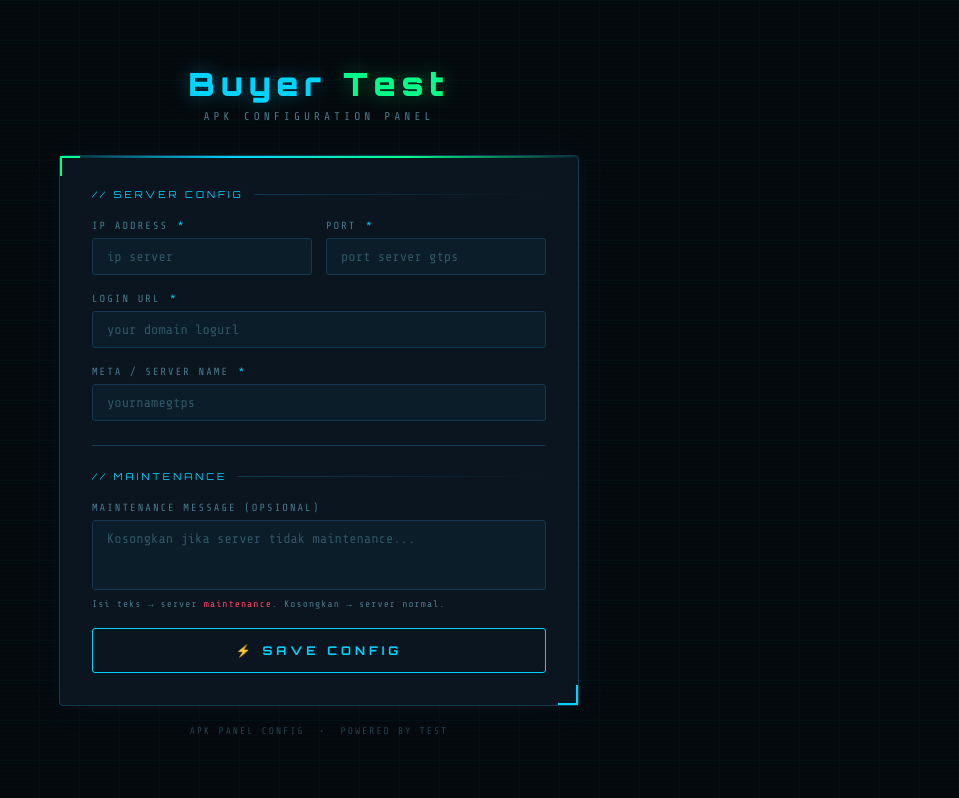
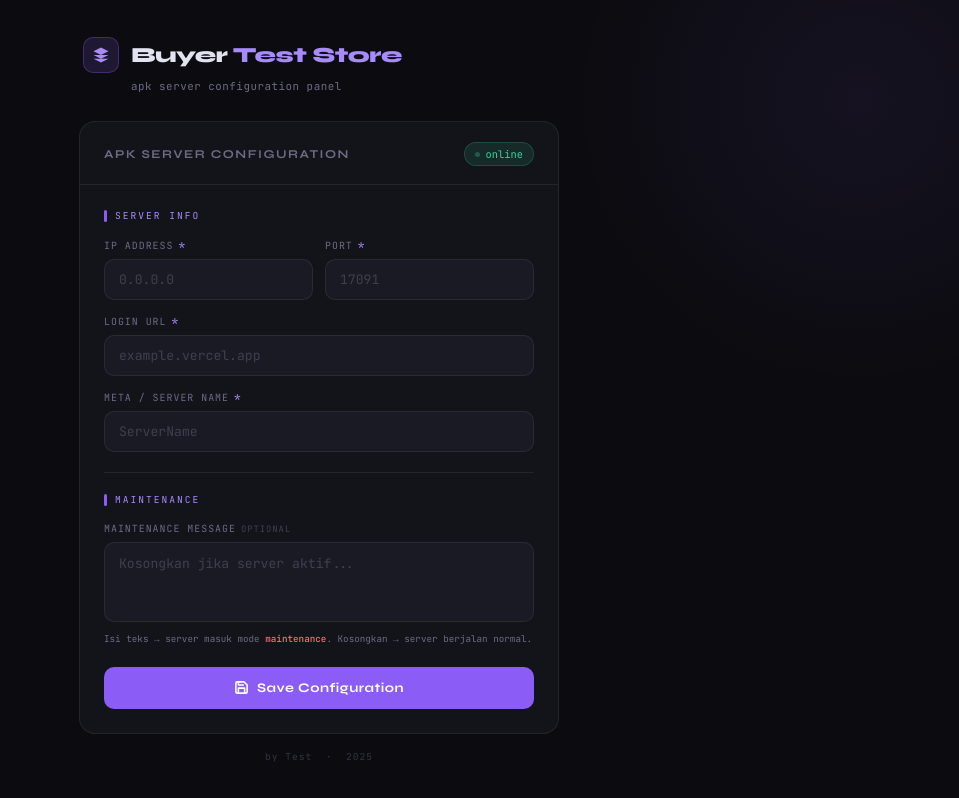
Before and after one commit to pencte/apktps, a website: page panel.html in a window 1280 px wide. Shown: the whole page, without its empty margins (321-1280 px from the left). Drawn offline with nearby package versions, Linux system fonts and the light colour scheme; no server answers.

Commit message:
Add files via upload

```diff
--- a/config.json
+++ b/config.json
@@ -1,6 +1,6 @@
 {
   "server": "139.99.72.27",
-  "port": "55000",
+  "port": "17091",
   "loginurl": "vobg.vercel.app",
   "meta": "XinPS",
   "maint": ""
--- a/panel.html
+++ b/panel.html
@@ -3,20 +3,25 @@
 <head>
   <meta charset="UTF-8" />
   <meta name="viewport" content="width=device-width, initial-scale=1.0"/>
-  <title>GTPS Panel</title>
-  <link href="https://fonts.googleapis.com/css2?family=Orbitron:wght@400;700;900&family=Share+Tech+Mono&display=swap" rel="stylesheet"/>
+  <title>Buyer Test Store — Panel</title>
+  <link href="https://fonts.googleapis.com/css2?family=Syne:wght@400;600;700;800&family=JetBrains+Mono:wght@400;500&display=swap" rel="stylesheet"/>
   <style>
     :root {
-      --bg:        #050a0e;
-      --surface:   #0a1520;
-      --border:    #0f3a52;
-      --accent:    #00d4ff;
-      --accent2:   #00ff88;
-      --danger:    #ff4466;
-      --text:      #c8e8f0;
-      --muted:     #4a7a8a;
-      --glow:      0 0 20px rgba(0,212,255,0.35);
-      --glow2:     0 0 20px rgba(0,255,136,0.35);
+      --bg: #0c0c10;
+      --surface: #13131a;
+      --surface2: #1a1a24;
+      --border: rgba(255,255,255,0.07);
+      --border-active: rgba(139,92,246,0.6);
+      --accent: #8b5cf6;
+      --accent-light: #a78bfa;
+      --accent-dim: rgba(139,92,246,0.15);
+      --green: #34d399;
+      --green-dim: rgba(52,211,153,0.12);
+      --red: #f87171;
+      --red-dim: rgba(248,113,113,0.12);
+      --text: #e2e2f0;
+      --text-muted: #6b6b85;
+      --text-dim: #9595b0;
     }
 
     *, *::before, *::after { box-sizing: border-box; margin: 0; padding: 0; }
@@ -24,40 +29,37 @@
     body {
       background: var(--bg);
       color: var(--text);
-      font-family: 'Share Tech Mono', monospace;
+      font-family: 'Syne', sans-serif;
       min-height: 100vh;
       display: flex;
       align-items: center;
       justify-content: center;
-      padding: 20px;
-      overflow-x: hidden;
+      padding: 24px;
     }
 
-    /* Grid bg */
+    /* Ambient glow background */
     body::before {
       content: '';
       position: fixed;
-      inset: 0;
-      background-image:
-        linear-gradient(rgba(0,212,255,0.03) 1px, transparent 1px),
-        linear-gradient(90deg, rgba(0,212,255,0.03) 1px, transparent 1px);
-      background-size: 40px 40px;
+      width: 600px;
+      height: 600px;
+      border-radius: 50%;
+      background: radial-gradient(circle, rgba(139,92,246,0.08) 0%, transparent 70%);
+      top: -200px;
+      right: -200px;
       pointer-events: none;
       z-index: 0;
     }
 
-    /* Scanline */
     body::after {
       content: '';
       position: fixed;
-      inset: 0;
-      background: repeating-linear-gradient(
-        0deg,
-        transparent,
-        transparent 2px,
-        rgba(0,0,0,0.08) 2px,
-        rgba(0,0,0,0.08) 4px
-      );
+      width: 400px;
+      height: 400px;
+      border-radius: 50%;
+      background: radial-gradient(circle, rgba(52,211,153,0.05) 0%, transparent 70%);
+      bottom: -100px;
+      left: -100px;
       pointer-events: none;
       z-index: 0;
     }
@@ -66,361 +68,416 @@
       position: relative;
       z-index: 1;
       width: 100%;
-      max-width: 520px;
+      max-width: 480px;
     }
 
     /* Header */
     .header {
-      text-align: center;
-      margin-bottom: 32px;
+      margin-bottom: 28px;
+      padding: 0 4px;
     }
 
-    .logo {
-      font-family: 'Orbitron', sans-serif;
-      font-weight: 900;
-      font-size: 2rem;
-      letter-spacing: 6px;
-      color: var(--accent);
-      text-shadow: var(--glow);
-      animation: flicker 4s infinite;
+    .brand-row {
+      display: flex;
+      align-items: center;
+      gap: 12px;
+      margin-bottom: 6px;
     }
 
-    .logo span { color: var(--accent2); text-shadow: var(--glow2); }
-
-    .subtitle {
-      font-size: 0.7rem;
-      letter-spacing: 4px;
-      color: var(--muted);
-      margin-top: 6px;
-      text-transform: uppercase;
+    .brand-icon {
+      width: 36px;
+      height: 36px;
+      background: var(--accent-dim);
+      border: 1px solid rgba(139,92,246,0.3);
+      border-radius: 10px;
+      display: flex;
+      align-items: center;
+      justify-content: center;
     }
 
-    @keyframes flicker {
-      0%, 95%, 100% { opacity: 1; }
-      96% { opacity: 0.8; }
-      97% { opacity: 1; }
-      98% { opacity: 0.6; }
-      99% { opacity: 1; }
+    .brand-icon svg {
+      width: 18px;
+      height: 18px;
+      fill: var(--accent-light);
+    }
+
+    .brand-name {
+      font-size: 1.35rem;
+      font-weight: 800;
+      letter-spacing: -0.5px;
+      color: var(--text);
+    }
+
+    .brand-name span {
+      color: var(--accent-light);
+    }
+
+    .brand-sub {
+      font-family: 'JetBrains Mono', monospace;
+      font-size: 0.68rem;
+      color: var(--text-muted);
+      letter-spacing: 0.5px;
+      padding-left: 48px;
     }
 
     /* Card */
     .card {
       background: var(--surface);
       border: 1px solid var(--border);
-      border-radius: 4px;
-      padding: 32px;
-      position: relative;
-      box-shadow: 0 0 40px rgba(0,212,255,0.05), inset 0 1px 0 rgba(0,212,255,0.1);
+      border-radius: 16px;
+      overflow: hidden;
     }
 
-    .card::before {
-      content: '';
-      position: absolute;
-      top: 0; left: 0; right: 0;
-      height: 2px;
-      background: linear-gradient(90deg, transparent, var(--accent), var(--accent2), transparent);
+    .card-header {
+      padding: 20px 24px 18px;
+      border-bottom: 1px solid var(--border);
+      display: flex;
+      align-items: center;
+      justify-content: space-between;
     }
 
-    /* Corner decorations */
-    .card::after {
-      content: '';
-      position: absolute;
-      bottom: 0; right: 0;
-      width: 20px; height: 20px;
-      border-bottom: 2px solid var(--accent);
-      border-right: 2px solid var(--accent);
+    .card-title {
+      font-size: 0.75rem;
+      font-weight: 700;
+      letter-spacing: 1.5px;
+      text-transform: uppercase;
+      color: var(--text-muted);
     }
 
-    .corner-tl {
-      position: absolute;
-      top: 0; left: 0;
-      width: 20px; height: 20px;
-      border-top: 2px solid var(--accent2);
-      border-left: 2px solid var(--accent2);
+    .status-badge {
+      display: flex;
+      align-items: center;
+      gap: 6px;
+      font-family: 'JetBrains Mono', monospace;
+      font-size: 0.65rem;
+      color: var(--green);
+      background: var(--green-dim);
+      border: 1px solid rgba(52,211,153,0.2);
+      padding: 4px 10px;
+      border-radius: 20px;
     }
 
-    /* Section label */
-    .section-label {
-      font-family: 'Orbitron', sans-serif;
+    .status-dot {
+      width: 5px;
+      height: 5px;
+      background: var(--green);
+      border-radius: 50%;
+      animation: blink 2s infinite;
+    }
+
+    @keyframes blink {
+      0%, 100% { opacity: 1; }
+      50% { opacity: 0.3; }
+    }
+
+    .card-body {
+      padding: 24px;
+    }
+
+    /* Section */
+    .section-title {
+      font-family: 'JetBrains Mono', monospace;
       font-size: 0.6rem;
-      letter-spacing: 3px;
-      color: var(--accent);
+      letter-spacing: 2px;
       text-transform: uppercase;
-      margin-bottom: 20px;
+      color: var(--accent-light);
+      margin-bottom: 16px;
       display: flex;
       align-items: center;
-      gap: 10px;
+      gap: 8px;
     }
 
-    .section-label::after {
+    .section-title::before {
       content: '';
-      flex: 1;
-      height: 1px;
-      background: linear-gradient(90deg, var(--border), transparent);
+      width: 3px;
+      height: 12px;
+      background: var(--accent);
+      border-radius: 2px;
+      flex-shrink: 0;
     }
 
-    /* Form fields */
-    .field {
-      margin-bottom: 18px;
+    /* Grid */
+    .grid-2 {
+      display: grid;
+      grid-template-columns: 1fr 1fr;
+      gap: 12px;
     }
 
+    /* Field */
+    .field {
+      margin-bottom: 14px;
+    }
+
+    .field:last-child { margin-bottom: 0; }
+
     .field label {
-      display: block;
-      font-size: 0.65rem;
-      letter-spacing: 2px;
-      color: var(--muted);
+      display: flex;
+      align-items: center;
+      gap: 5px;
+      font-family: 'JetBrains Mono', monospace;
+      font-size: 0.62rem;
+      letter-spacing: 1px;
       text-transform: uppercase;
-      margin-bottom: 6px;
+      color: var(--text-muted);
+      margin-bottom: 7px;
     }
 
     .field label .req {
-      color: var(--accent);
-      margin-left: 2px;
+      color: var(--accent-light);
+      font-size: 0.7rem;
     }
 
-    .input-wrap {
-      position: relative;
-      display: flex;
-      align-items: center;
-    }
-
-    .input-prefix {
-      position: absolute;
-      left: 12px;
-      font-size: 0.75rem;
-      color: var(--accent);
-      pointer-events: none;
+    .field label .opt {
+      color: var(--text-muted);
+      opacity: 0.5;
+      font-size: 0.55rem;
     }
 
     input, textarea {
       width: 100%;
-      background: rgba(0,212,255,0.04);
+      background: var(--surface2);
       border: 1px solid var(--border);
-      border-radius: 3px;
-      color: var(--accent2);
-      font-family: 'Share Tech Mono', monospace;
-      font-size: 0.85rem;
-      padding: 10px 14px;
+      border-radius: 10px;
+      color: var(--text);
+      font-family: 'JetBrains Mono', monospace;
+      font-size: 0.82rem;
+      padding: 11px 14px;
       outline: none;
-      transition: border-color 0.2s, box-shadow 0.2s, background 0.2s;
+      transition: border-color 0.2s, background 0.2s, box-shadow 0.2s;
+      -webkit-appearance: none;
     }
 
-    input.has-prefix { padding-left: 28px; }
+    input::placeholder, textarea::placeholder {
+      color: var(--text-muted);
+      opacity: 0.45;
+    }
 
     input:focus, textarea:focus {
-      border-color: var(--accent);
-      background: rgba(0,212,255,0.08);
-      box-shadow: 0 0 12px rgba(0,212,255,0.15);
+      border-color: var(--border-active);
+      background: rgba(139,92,246,0.05);
+      box-shadow: 0 0 0 3px rgba(139,92,246,0.1);
     }
-
-    input::placeholder, textarea::placeholder { color: var(--muted); opacity: 0.6; }
 
     textarea {
       resize: none;
-      height: 70px;
-      color: var(--danger);
+      height: 80px;
+      color: var(--red);
+      line-height: 1.5;
     }
 
-    textarea:focus { border-color: var(--danger); box-shadow: 0 0 12px rgba(255,68,102,0.15); }
-
-    /* Row 2 col */
-    .row {
-      display: grid;
-      grid-template-columns: 1fr 1fr;
-      gap: 14px;
+    textarea:focus {
+      border-color: rgba(248,113,113,0.5);
+      background: rgba(248,113,113,0.04);
+      box-shadow: 0 0 0 3px rgba(248,113,113,0.08);
     }
 
     /* Divider */
-    .divider {
-      border: none;
-      border-top: 1px solid var(--border);
-      margin: 24px 0;
+    .sep {
+      height: 1px;
+      background: var(--border);
+      margin: 20px 0;
     }
 
+    /* Maint hint */
+    .hint {
+      font-family: 'JetBrains Mono', monospace;
+      font-size: 0.58rem;
+      color: var(--text-muted);
+      margin-top: 6px;
+      line-height: 1.6;
+    }
+
+    .hint b { color: var(--red); font-weight: 500; }
+
     /* Button */
+    .btn-wrap {
+      margin-top: 20px;
+    }
+
     .btn {
       width: 100%;
-      padding: 14px;
-      background: transparent;
-      border: 1px solid var(--accent);
-      border-radius: 3px;
-      color: var(--accent);
-      font-family: 'Orbitron', sans-serif;
-      font-size: 0.75rem;
+      padding: 13px;
+      background: var(--accent);
+      border: none;
+      border-radius: 10px;
+      color: #fff;
+      font-family: 'Syne', sans-serif;
+      font-size: 0.82rem;
       font-weight: 700;
-      letter-spacing: 4px;
-      text-transform: uppercase;
+      letter-spacing: 0.5px;
       cursor: pointer;
       position: relative;
       overflow: hidden;
-      transition: all 0.3s;
+      transition: opacity 0.2s, transform 0.15s, box-shadow 0.2s;
+      display: flex;
+      align-items: center;
+      justify-content: center;
+      gap: 8px;
     }
 
-    .btn::before {
-      content: '';
-      position: absolute;
-      inset: 0;
-      background: var(--accent);
-      transform: translateX(-100%);
-      transition: transform 0.3s;
-      z-index: 0;
+    .btn:hover {
+      opacity: 0.9;
+      box-shadow: 0 4px 24px rgba(139,92,246,0.4);
+      transform: translateY(-1px);
     }
 
-    .btn:hover::before { transform: translateX(0); }
-    .btn:hover { color: var(--bg); box-shadow: var(--glow); }
-    .btn span { position: relative; z-index: 1; }
+    .btn:active { transform: translateY(0); }
 
     .btn:disabled {
       opacity: 0.5;
       cursor: not-allowed;
-    }
-    .btn:disabled::before { transform: translateX(-100%) !important; }
-    .btn:disabled { color: var(--accent) !important; }
-
-    /* Status */
-    .status {
-      margin-top: 16px;
-      padding: 12px 16px;
-      border-radius: 3px;
-      font-size: 0.78rem;
-      letter-spacing: 1px;
-      display: none;
-      align-items: center;
-      gap: 10px;
-      animation: fadeIn 0.3s ease;
+      transform: none;
+      box-shadow: none;
     }
 
-    .status.show { display: flex; }
-
-    .status.success {
-      background: rgba(0,255,136,0.07);
-      border: 1px solid rgba(0,255,136,0.3);
-      color: var(--accent2);
-    }
-
-    .status.error {
-      background: rgba(255,68,102,0.07);
-      border: 1px solid rgba(255,68,102,0.3);
-      color: var(--danger);
-    }
-
-    .status.loading {
-      background: rgba(0,212,255,0.07);
-      border: 1px solid rgba(0,212,255,0.3);
-      color: var(--accent);
-    }
-
-    .dot {
-      width: 8px; height: 8px;
+    .spinner {
+      width: 15px;
+      height: 15px;
+      border: 2px solid rgba(255,255,255,0.25);
+      border-top-color: #fff;
       border-radius: 50%;
-      flex-shrink: 0;
-    }
-
-    .success .dot { background: var(--accent2); box-shadow: 0 0 8px var(--accent2); animation: pulse 1.5s infinite; }
-    .error .dot   { background: var(--danger);  box-shadow: 0 0 8px var(--danger); }
-    .loading .dot { background: var(--accent);  box-shadow: 0 0 8px var(--accent); animation: pulse 0.8s infinite; }
-
-    @keyframes pulse {
-      0%, 100% { opacity: 1; transform: scale(1); }
-      50% { opacity: 0.5; transform: scale(0.8); }
-    }
-
-    @keyframes fadeIn {
-      from { opacity: 0; transform: translateY(-6px); }
-      to   { opacity: 1; transform: translateY(0); }
-    }
-
-    /* Spinner */
-    .spinner {
-      width: 14px; height: 14px;
-      border: 2px solid rgba(0,212,255,0.2);
-      border-top-color: var(--accent);
-      border-radius: 50%;
-      animation: spin 0.7s linear infinite;
+      animation: spin 0.6s linear infinite;
       flex-shrink: 0;
     }
 
     @keyframes spin { to { transform: rotate(360deg); } }
 
+    /* Alert */
+    .alert {
+      display: none;
+      margin-top: 14px;
+      padding: 12px 14px;
+      border-radius: 10px;
+      font-family: 'JetBrains Mono', monospace;
+      font-size: 0.72rem;
+      line-height: 1.5;
+      align-items: flex-start;
+      gap: 10px;
+      animation: slideUp 0.25s ease;
+    }
+
+    @keyframes slideUp {
+      from { opacity: 0; transform: translateY(6px); }
+      to   { opacity: 1; transform: translateY(0); }
+    }
+
+    .alert.show { display: flex; }
+
+    .alert-icon {
+      width: 16px;
+      height: 16px;
+      flex-shrink: 0;
+      margin-top: 1px;
+    }
+
+    .alert.success {
+      background: var(--green-dim);
+      border: 1px solid rgba(52,211,153,0.25);
+      color: var(--green);
+    }
+
+    .alert.error {
+      background: var(--red-dim);
+      border: 1px solid rgba(248,113,113,0.25);
+      color: var(--red);
+    }
+
+    .alert.loading {
+      background: var(--accent-dim);
+      border: 1px solid rgba(139,92,246,0.25);
+      color: var(--accent-light);
+    }
+
     /* Footer */
     .footer {
       text-align: center;
-      margin-top: 20px;
+      margin-top: 16px;
+      font-family: 'JetBrains Mono', monospace;
       font-size: 0.6rem;
-      letter-spacing: 2px;
-      color: var(--muted);
-      opacity: 0.5;
-    }
-
-    /* Maint toggle */
-    .maint-hint {
-      font-size: 0.6rem;
-      color: var(--muted);
-      margin-top: 5px;
+      color: var(--text-muted);
+      opacity: 0.4;
       letter-spacing: 1px;
     }
-
-    .maint-hint span { color: var(--danger); }
   </style>
 </head>
 <body>
   <div class="wrapper">
     <div class="header">
-      <div class="logo">Buyer<span> Test</span></div>
-      <div class="subtitle">Apk Configuration Panel</div>
+      <div class="brand-row">
+        <div class="brand-icon">
+          <svg viewBox="0 0 24 24" xmlns="http://www.w3.org/2000/svg">
+            <path d="M12 2L2 7l10 5 10-5-10-5zM2 17l10 5 10-5M2 12l10 5 10-5"/>
+          </svg>
+        </div>
+        <div class="brand-name">Buyer <span>Test Store</span></div>
+      </div>
+      <div class="brand-sub">apk server configuration panel</div>
     </div>
 
     <div class="card">
-      <div class="corner-tl"></div>
+      <div class="card-header">
+        <div class="card-title">APK Server Configuration</div>
+        <div class="status-badge">
+          <div class="status-dot"></div>
+          online
+        </div>
+      </div>
 
-      <div class="section-label">// Server Config</div>
+      <div class="card-body">
+        <div class="section-title">Server Info</div>
 
-      <div class="row">
+        <div class="grid-2">
           <div class="field">
             <label>IP Address <span class="req">*</span></label>
-          <input type="text" id="server" placeholder="ip server" autocomplete="off" spellcheck="false"/>
+            <input type="text" id="server" placeholder="0.0.0.0" autocomplete="off" spellcheck="false"/>
           </div>
           <div class="field">
             <label>Port <span class="req">*</span></label>
-          <input type="text" id="port" placeholder="port server gtps" autocomplete="off" spellcheck="false"/>
+            <input type="text" id="port" placeholder="17091" autocomplete="off" spellcheck="false"/>
           </div>
         </div>
 
         <div class="field">
           <label>Login URL <span class="req">*</span></label>
-        <input type="text" id="loginurl" placeholder="your domain logurl" autocomplete="off" spellcheck="false"/>
+          <input type="text" id="loginurl" placeholder="example.vercel.app" autocomplete="off" spellcheck="false"/>
         </div>
 
         <div class="field">
           <label>Meta / Server Name <span class="req">*</span></label>
-        <input type="text" id="meta" placeholder="yournamegtps" autocomplete="off" spellcheck="false"/>
+          <input type="text" id="meta" placeholder="ServerName" autocomplete="off" spellcheck="false"/>
         </div>
 
-      <hr class="divider"/>
+        <div class="sep"></div>
 
-      <div class="section-label">// Maintenance</div>
+        <div class="section-title">Maintenance</div>
 
         <div class="field">
-        <label>Maintenance Message <span style="color:var(--muted)">(opsional)</span></label>
-        <textarea id="maint" placeholder="Kosongkan jika server tidak maintenance..."></textarea>
-        <div class="maint-hint">Isi teks → server <span>maintenance</span>. Kosongkan → server normal.</div>
+          <label>Maintenance Message <span class="opt">optional</span></label>
+          <textarea id="maint" placeholder="Kosongkan jika server aktif..."></textarea>
+          <div class="hint">Isi teks → server masuk mode <b>maintenance</b>. Kosongkan → server berjalan normal.</div>
         </div>
 
+        <div class="btn-wrap">
           <button class="btn" id="saveBtn" onclick="saveConfig()">
-        <span id="btnText">⚡ SAVE CONFIG</span>
+            <svg id="btnIcon" width="15" height="15" viewBox="0 0 24 24" fill="none" stroke="currentColor" stroke-width="2.5" stroke-linecap="round" stroke-linejoin="round">
+              <path d="M19 21H5a2 2 0 0 1-2-2V5a2 2 0 0 1 2-2h11l5 5v11a2 2 0 0 1-2 2z"/><polyline points="17 21 17 13 7 13 7 21"/><polyline points="7 3 7 8 15 8"/>
+            </svg>
+            <span id="btnText">Save Configuration</span>
           </button>
+        </div>
 
-      <div class="status" id="status">
-        <div class="dot" id="statusDot"></div>
-        <div id="statusMsg"></div>
+        <div class="alert" id="alertBox">
+          <div id="alertIcon" class="alert-icon"></div>
+          <div id="alertMsg"></div>
+        </div>
       </div>
     </div>
 
-    <div class="footer">APK PANEL CONFIG &nbsp;•&nbsp; POWERED BY TEST</div>
+    <div class="footer">by Test &nbsp;·&nbsp; 2025</div>
   </div>
 
   <script>
-    // Load config saat halaman buka
+    // Load config on page open — populate fields from saved config
     window.addEventListener('DOMContentLoaded', async () => {
       try {
         const res = await fetch('/api/get_config');
@@ -432,15 +489,13 @@
           document.getElementById('meta').value     = cfg.meta     || '';
           document.getElementById('maint').value    = cfg.maint    || '';
         }
-      } catch(e) { /* gagal load, biarkan kosong */ }
+      } catch(e) { /* silent fail — fields stay empty */ }
     });
 
     async function saveConfig() {
       const btn    = document.getElementById('saveBtn');
-      const status = document.getElementById('status');
-      const msg    = document.getElementById('statusMsg');
-      const dot    = document.getElementById('statusDot');
       const btnTxt = document.getElementById('btnText');
+      const btnIcon= document.getElementById('btnIcon');
 
       const data = {
         server:   document.getElementById('server').value.trim(),
@@ -451,17 +506,15 @@
       };
 
       if (!data.server || !data.port || !data.loginurl || !data.meta) {
-        showStatus('error', 'IP, Port, Login URL, dan Meta wajib diisi!');
+        showAlert('error', 'IP, Port, Login URL, dan Meta wajib diisi.');
         return;
       }
 
-      // Loading state
+      // Loading
       btn.disabled = true;
-      btnTxt.innerHTML = '<span style="display:flex;align-items:center;justify-content:center;gap:8px"><span class="spinner" style="display:inline-block"></span> SAVING...</span>';
-      status.className = 'status loading show';
-      dot.style.cssText = '';
-      dot.className = 'dot';
-      msg.textContent = 'Mengirim config ke GitHub...';
+      btnIcon.outerHTML = '<div class="spinner" id="btnIcon"></div>';
+      btnTxt.textContent = 'Saving...';
+      showAlert('loading', 'Mengirim konfigurasi ke GitHub...');
 
       try {
         const res  = await fetch('/api/save_config', {
@@ -472,24 +525,33 @@
         const json = await res.json();
 
         if (json.success) {
-          showStatus('success', json.message || 'Config berhasil disimpan!');
+          showAlert('success', json.message || 'Konfigurasi berhasil disimpan!');
         } else {
-          showStatus('error', json.message || 'Gagal menyimpan config.');
+          showAlert('error', json.message || 'Gagal menyimpan konfigurasi.');
         }
       } catch(e) {
-        showStatus('error', 'Gagal konek ke server: ' + e.message);
+        showAlert('error', 'Gagal konek ke server: ' + e.message);
       }
 
       btn.disabled = false;
-      btnTxt.textContent = '⚡ SAVE CONFIG';
+      document.getElementById('btnIcon').outerHTML = `<svg id="btnIcon" width="15" height="15" viewBox="0 0 24 24" fill="none" stroke="currentColor" stroke-width="2.5" stroke-linecap="round" stroke-linejoin="round"><path d="M19 21H5a2 2 0 0 1-2-2V5a2 2 0 0 1 2-2h11l5 5v11a2 2 0 0 1-2 2z"/><polyline points="17 21 17 13 7 13 7 21"/><polyline points="7 3 7 8 15 8"/></svg>`;
+      btnTxt.textContent = 'Save Configuration';
     }
 
-    function showStatus(type, message) {
-      const status = document.getElementById('status');
-      const msg    = document.getElementById('statusMsg');
-      const dot    = document.getElementById('statusDot');
-      status.className = `status ${type} show`;
-      msg.textContent  = message;
+    function showAlert(type, message) {
+      const box  = document.getElementById('alertBox');
+      const msg  = document.getElementById('alertMsg');
+      const icon = document.getElementById('alertIcon');
+
+      const icons = {
+        success: `<svg width="16" height="16" viewBox="0 0 24 24" fill="none" stroke="currentColor" stroke-width="2.5" stroke-linecap="round" stroke-linejoin="round"><polyline points="20 6 9 17 4 12"/></svg>`,
+        error:   `<svg width="16" height="16" viewBox="0 0 24 24" fill="none" stroke="currentColor" stroke-width="2.5" stroke-linecap="round" stroke-linejoin="round"><circle cx="12" cy="12" r="10"/><line x1="12" y1="8" x2="12" y2="12"/><line x1="12" y1="16" x2="12.01" y2="16"/></svg>`,
+        loading: `<div class="spinner" style="width:13px;height:13px;border-color:rgba(139,92,246,0.25);border-top-color:var(--accent-light)"></div>`,
+      };
+
+      box.className = `alert ${type} show`;
+      icon.innerHTML = icons[type] || '';
+      msg.textContent = message;
     }
   </script>
 </body>
```
Lines whose indentation alone changed are shown as unchanged.
